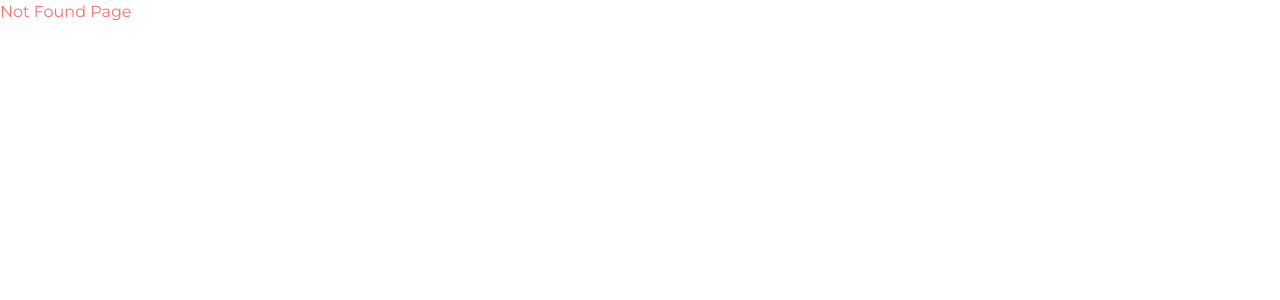
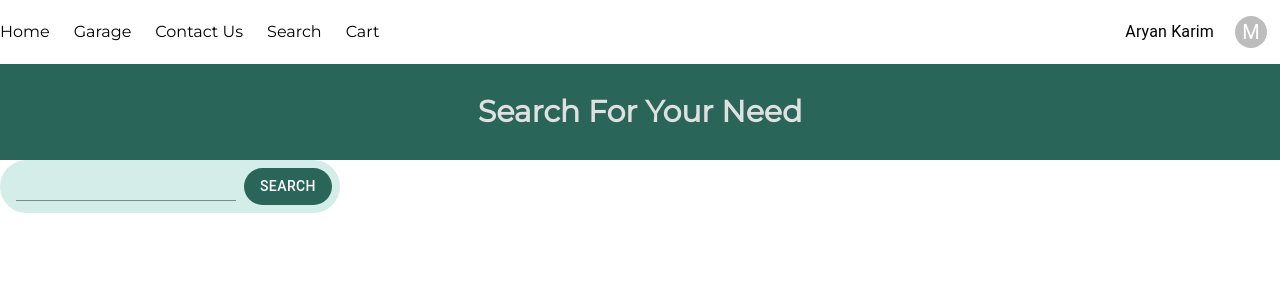
Before and after one commit to aryankarim/chakika-capstone-frontend-typescript, a React (Create React App) app: page /search in a window 1280 px wide. Before the commit this address had no page. Shown: the top 300 px of the page. Built offline with nearby package versions, Linux system fonts and the light colour scheme.

Commit message:
feat(SearchPage): add search page

```diff
--- a/src/App.tsx
+++ b/src/App.tsx
@@ -5,6 +5,7 @@ import NotFound from "./components/routes/Errors/NotFound";
 import Garage from "./components/routes/GaragePage/Garage";
 import Home from "./components/routes/Homepage/Home";
 import Contact from "./components/routes/ContactPage/Contact";
+import Search from "./components/routes/SearchPage/Search";
 
 function App() {
   return (
@@ -15,6 +16,7 @@ function App() {
           <Route path="/" element={<Home />} />
           <Route path="/garage" element={<Garage />} />
           <Route path="/contact" element={<Contact />} />
+          <Route path="/search" element={<Search />} />
         </Route>
         <Route path="*" element={<NotFound />} />
       </Routes>
--- a/src/components/Layout/Navbar.tsx
+++ b/src/components/Layout/Navbar.tsx
@@ -7,7 +7,7 @@ const navItems = [
   { pathName: "Home", href: "/" },
   { pathName: "Garage", href: "/garage" },
   { pathName: "Contact Us", href: "/contact" },
-  { pathName: "Find", href: "/" },
+  { pathName: "Search", href: "/search" },
   { pathName: "Cart", href: "/" },
 ];
 
--- /dev/null
+++ b/src/components/routes/SearchPage/Search.tsx
@@ -0,0 +1,29 @@
+import { Button, InputAdornment, TextField } from "@mui/material";
+
+export default function Search() {
+  return (
+    <div>
+      <div className="bg-chakikaDarkGreen h-24 flex justify-center items-center text-center text-3xl font-extrabold text-chakikaGrey">
+        Search For Your Need
+      </div>
+      <div>
+        <div className="flex items-center w-fit p-2 bg-chakikaLightGreen rounded-full">
+          <TextField
+            variant="standard"
+            size="small"
+            sx={{ padding: "0 0.5rem" }}
+          />
+          <Button
+            variant="contained"
+            sx={{
+              borderRadius: "28px",
+              boxShadow: 0,
+            }}
+          >
+            Search
+          </Button>
+        </div>
+      </div>
+    </div>
+  );
+}
```
